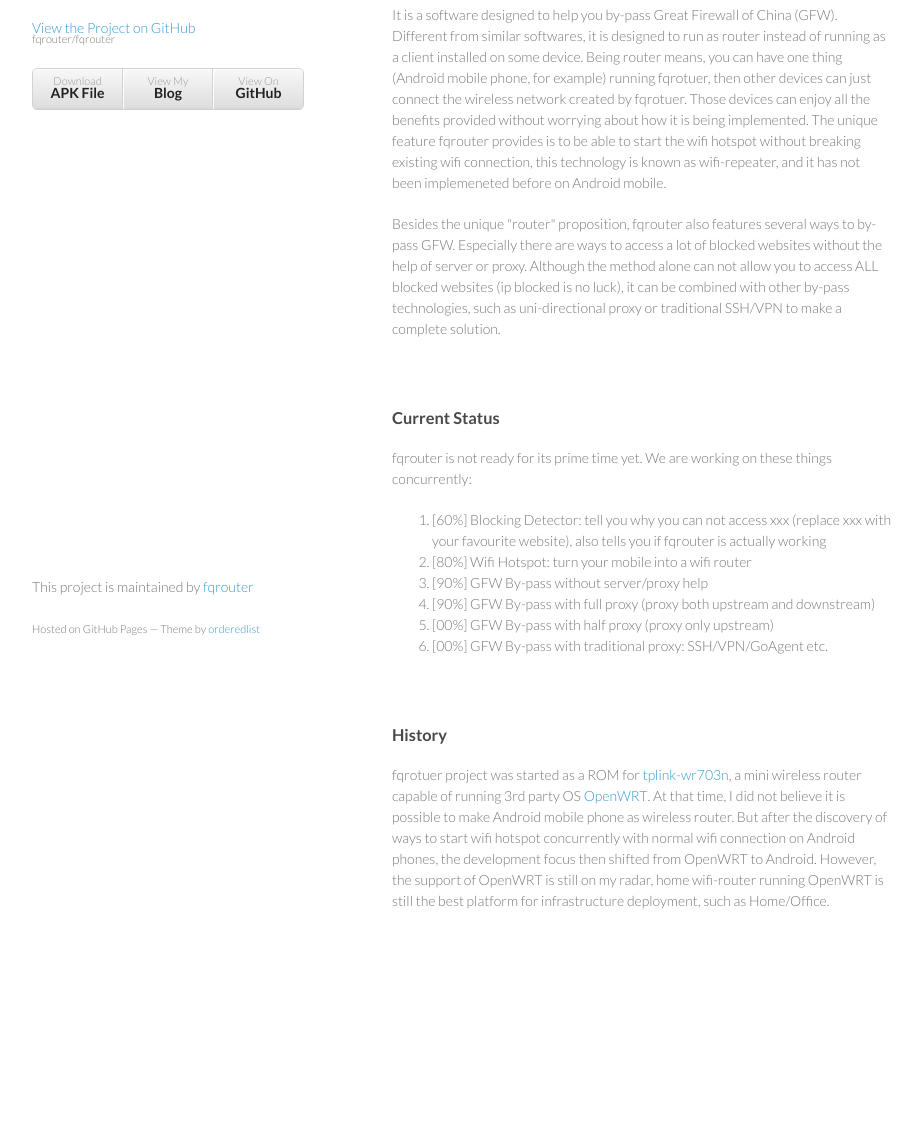
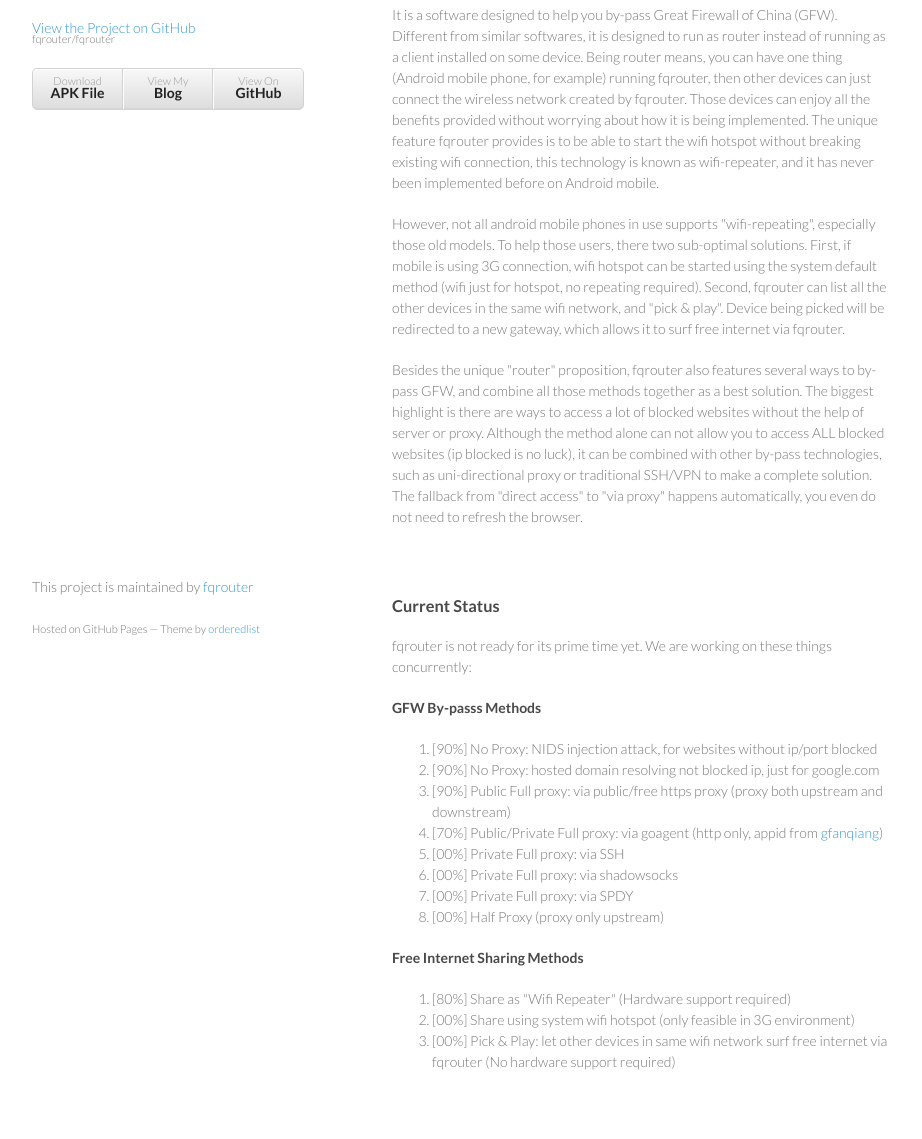
Before and after one commit to fqrouter/fqrouter, a plain HTML site: page index.html in a window 1280 px wide. Shown: the part 92-1231 px from the top of the page, without its empty margins (178-1100 px from the left). Before the commit the page ends 1073 px from the top, so only its background shows below. Drawn offline with Linux system fonts and the light colour scheme.

Commit message:
there are more than one sharing methods now

```diff
--- a/index.html
+++ b/index.html
@@ -16,9 +16,12 @@
 <div class="wrapper">
     <header>
         <h1>fqrouter</h1>
+
         <p></p>
 
-        <p class="view"><a href="https://github.com/fqrouter/fqrouter">View the Project on GitHub <small>fqrouter/fqrouter</small></a></p>
+        <p class="view"><a href="https://github.com/fqrouter/fqrouter">View the Project on GitHub
+            <small>fqrouter/fqrouter</small>
+        </a></p>
 
 
         <ul>
@@ -30,45 +33,86 @@
     <section>
         <h3>What's fqrouter Vision</h3>
 
-<p>It is a software designed to help you by-pass Great Firewall of China (GFW). Different from similar softwares, it is designed to run as router instead of running as a client installed on some device.
-Being router means, you can have one thing (Android mobile phone, for example) running fqrotuer,
-then other devices can just connect the wireless network created by fqrotuer.
+        <p>It is a software designed to help you by-pass Great Firewall of China (GFW). Different from similar
+            softwares, it is designed to run as router instead of running as a client installed on some device.
+            Being router means, you can have one thing (Android mobile phone, for example) running fqrouter,
+            then other devices can just connect the wireless network created by fqrouter.
             Those devices can enjoy all the benefits provided without worrying about how it is being implemented.
-  The unique feature fqrouter provides is to be able to start the wifi hotspot without breaking existing wifi connection,
-  this technology is known as wifi-repeater, and it has not been implemeneted before on Android mobile.
-</p>
-      <p>Besides the unique "router" proposition, fqrouter also features several ways to by-pass GFW. Especially there are ways to access a lot of blocked websites without the help of server or proxy.
-        Although the method alone can not allow you to access ALL blocked websites (ip blocked is no luck), it can be
-        combined with other by-pass technologies, such as uni-directional proxy or traditional SSH/VPN to make a complete solution.
+            The unique feature fqrouter provides is to be able to start the wifi hotspot without breaking existing wifi
+            connection,
+            this technology is known as wifi-repeater, and it has never been implemented before on Android mobile.
         </p>
 
+        <p>
+            However, not all android mobile phones in use supports "wifi-repeating", especially those old models.
+            To help those users, there two sub-optimal solutions. First, if mobile is using 3G connection, wifi
+            hotspot can be started using the system default method (wifi just for hotspot, no repeating required).
+            Second, fqrouter can list all the other devices in the same wifi network, and "pick & play". Device being
+            picked will be redirected to a new gateway, which allows it to surf free internet via fqrouter.
+        </p>
+
+        <p>Besides the unique "router" proposition, fqrouter also features several ways to by-pass GFW, and combine all
+            those methods together as a best solution. The biggest highlight is there are ways to access a lot of
+            blocked websites without the help of server or proxy. Although the method alone can not allow you to access
+            ALL blocked websites (ip blocked is no luck), it can be combined with other by-pass technologies,
+            such as uni-directional proxy or traditional SSH/VPN to make a complete solution. The fallback from "direct
+            access" to "via proxy" happens automatically, you even do not need to refresh the browser.
+        </p>
     </section>
     <section>
         <h3>Current Status</h3>
+
         <p>fqrouter is not ready for its prime time yet. We are working on these things concurrently: </p>
+        <h4>GFW By-passs Methods</h4>
         <ol>
-          <li>[60%] Blocking Detector: tell you why you can not access xxx (replace xxx with your favourite website),
-          also tells you if fqrouter is actually working</li>
-          <li>[80%] Wifi Hotspot: turn your mobile into a wifi router</li>
-          <li>[90%] GFW By-pass without server/proxy help</li>
-          <li>[90%] GFW By-pass with full proxy (proxy both upstream and downstream)</li>
-          <li>[00%] GFW By-pass with half proxy (proxy only upstream)</li>
-          <li>[00%] GFW By-pass with traditional proxy: SSH/VPN/GoAgent etc.</li>
+            <li>[90%] No Proxy: NIDS injection attack, for websites without ip/port blocked</li>
+            <li>[90%] No Proxy: hosted domain resolving not blocked ip, just for google.com</li>
+            <li>[90%] Public Full proxy: via public/free https proxy (proxy both upstream and downstream)</li>
+            <li>[70%] Public/Private Full proxy: via goagent (http only, appid from <a
+                    href="http://code.google.com/p/gfanqiang/">gfanqiang</a>)
+            </li>
+            <li>[00%] Private Full proxy: via SSH</li>
+            <li>[00%] Private Full proxy: via shadowsocks</li>
+            <li>[00%] Private Full proxy: via SPDY</li>
+            <li>[00%] Half Proxy (proxy only upstream)</li>
+        </ol>
+        <h4>Free Internet Sharing Methods</h4>
+        <ol>
+            <li>[80%] Share as "Wifi Repeater" (Hardware support required)</li>
+            <li>[00%] Share using system wifi hotspot (only feasible in 3G environment)</li>
+            <li>[00%] Pick & Play: let other devices in same wifi network surf free internet via fqrouter (No hardware
+                support required)
+            </li>
         </ol>
     </section>
     <section>
         <h3>History</h3>
+
         <p>fqrotuer project was started as a ROM for <a href="http://wiki.openwrt.org/toh/tp-link/tl-wr703n">tplink-wr703n</a>,
             a mini wireless router capable of running 3rd party OS <a href="https://openwrt.org/">OpenWRT</a>.
-        At that time, I did not believe it is possible to make Android mobile phone as wireless router. But after the discovery of ways to start
-          wifi hotspot concurrently with normal wifi connection on Android phones, the development focus then shifted from OpenWRT to Android.
+            At that time, I did not believe it is possible to make Android mobile phone as wireless router. But after
+            the discovery of ways to start
+            wifi hotspot concurrently with normal wifi connection on Android phones, the development focus then shifted
+            from OpenWRT to Android.
             However, the support of OpenWRT is still on my radar, home wifi-router running OpenWRT is still the best
             platform for infrastructure deployment, such as Home/Office.
         </p>
     </section>
+    <section>
+
+        <ul>
+            <li><a href="http://fqrouter.tumblr.com/android-latest">Download APK File</a></li>
+            <li><a href="http://fqrouter.tumblr.com">View My Blog</a></li>
+            <li><a href="https://github.com/fqrouter/fqrouter">View On GitHub</a></li>
+        </ul>
+    </section>
     <footer>
         <p>This project is maintained by <a href="https://github.com/fqrouter">fqrouter</a></p>
-        <p><small>Hosted on GitHub Pages &mdash; Theme by <a href="https://github.com/orderedlist">orderedlist</a></small></p>
+
+        <p>
+            <small>Hosted on GitHub Pages &mdash; Theme by <a href="https://github.com/orderedlist">orderedlist</a>
+            </small>
+        </p>
     </footer>
 </div>
 <script src="javascripts/scale.fix.js"></script>
@@ -80,7 +124,8 @@ Those devices can enjoy all the benefits provided without worrying about how it
     try {
         var pageTracker = _gat._getTracker("UA-39787633-1");
         pageTracker._trackPageview();
-            } catch(err) {}
+    } catch (err) {
+    }
 </script>
 
 </body>
```
Lines whose indentation alone changed are shown as unchanged.
